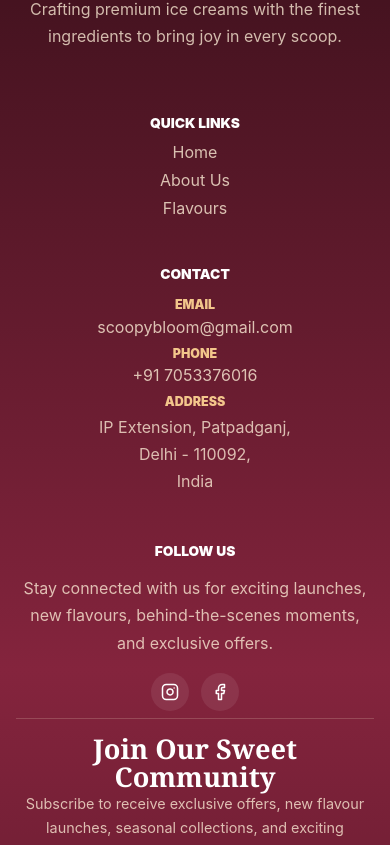
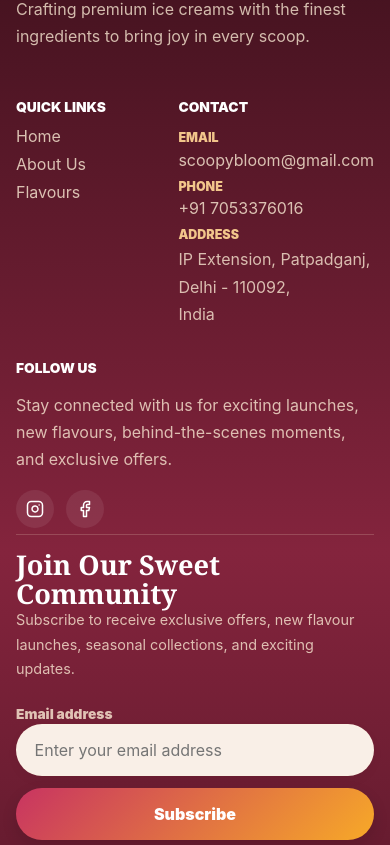
Before and after one commit to Akpandey04/ice-cream, a React (Vite) app: page /about in a window 390 px wide. Shown: the part 4391-5236 px from the top of the page. Built offline with nearby package versions, Linux system fonts and the light colour scheme.

Commit message:
style: left align mobile footer and place quick links parallel to contact us to reduce height

```diff
--- a/src/styles/global.css
+++ b/src/styles/global.css
@@ -1860,10 +1860,11 @@ main,
   .flavour-pack { display: none; }
   .story__visual { min-height: 24rem; }
   .review-card, .review-card--lift { min-height: auto; transform: none; }
-  .footer-grid { grid-template-columns: 1fr; text-align: center; gap: 3rem; }
-  .footer-brand, .social-links { justify-content: center; }
-  .footer-column ul, .footer-column address { justify-items: center; }
-  .footer-newsletter { text-align: center; }
+  .footer-grid { grid-template-columns: 1fr 1fr; text-align: left; gap: 2rem; }
+  .footer-brand-column, .footer-social-column { grid-column: 1 / -1; }
+  .footer-brand, .social-links { justify-content: flex-start; }
+  .footer-column ul, .footer-column address { justify-items: start; }
+  .footer-newsletter { text-align: left; }
   .footer-signup-form__row { flex-direction: column; align-items: stretch; }
   .footer-signup-form input, .footer-signup-form button { width: 100%; }
   .footer-bottom { flex-direction: column; text-align: center; gap: 1.5rem; }
```
